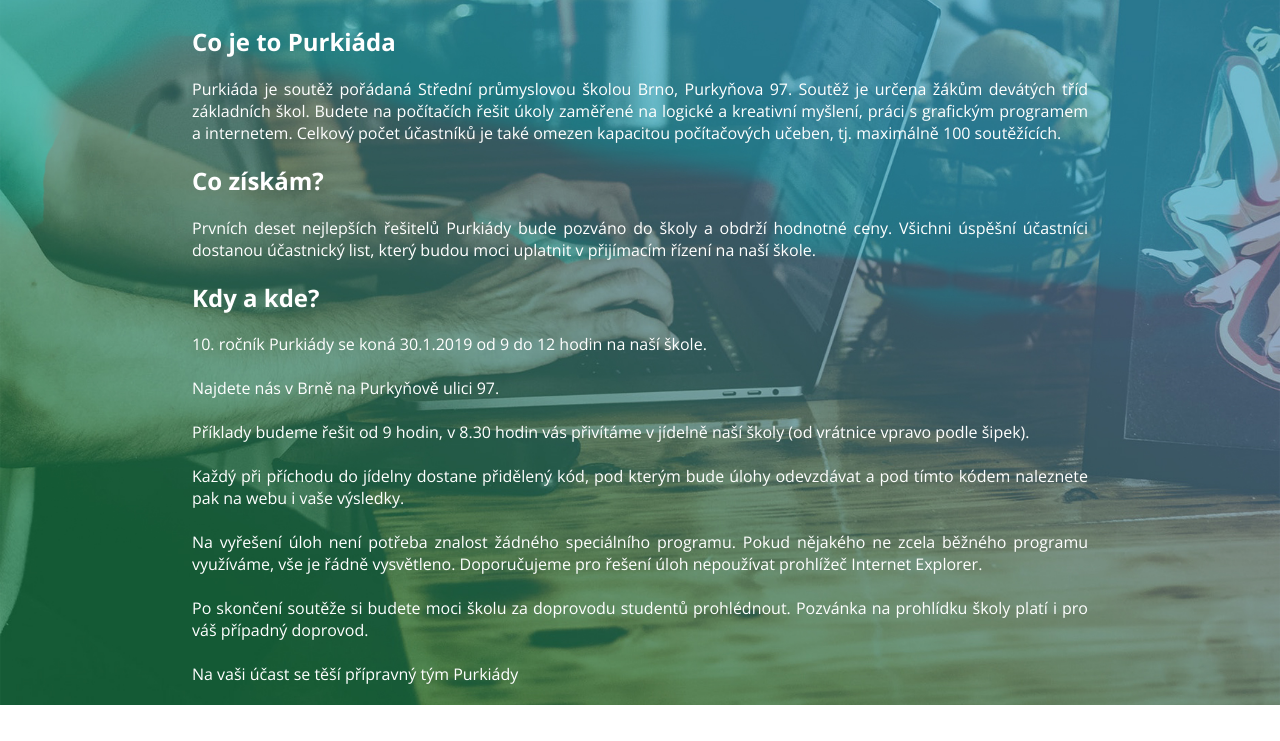
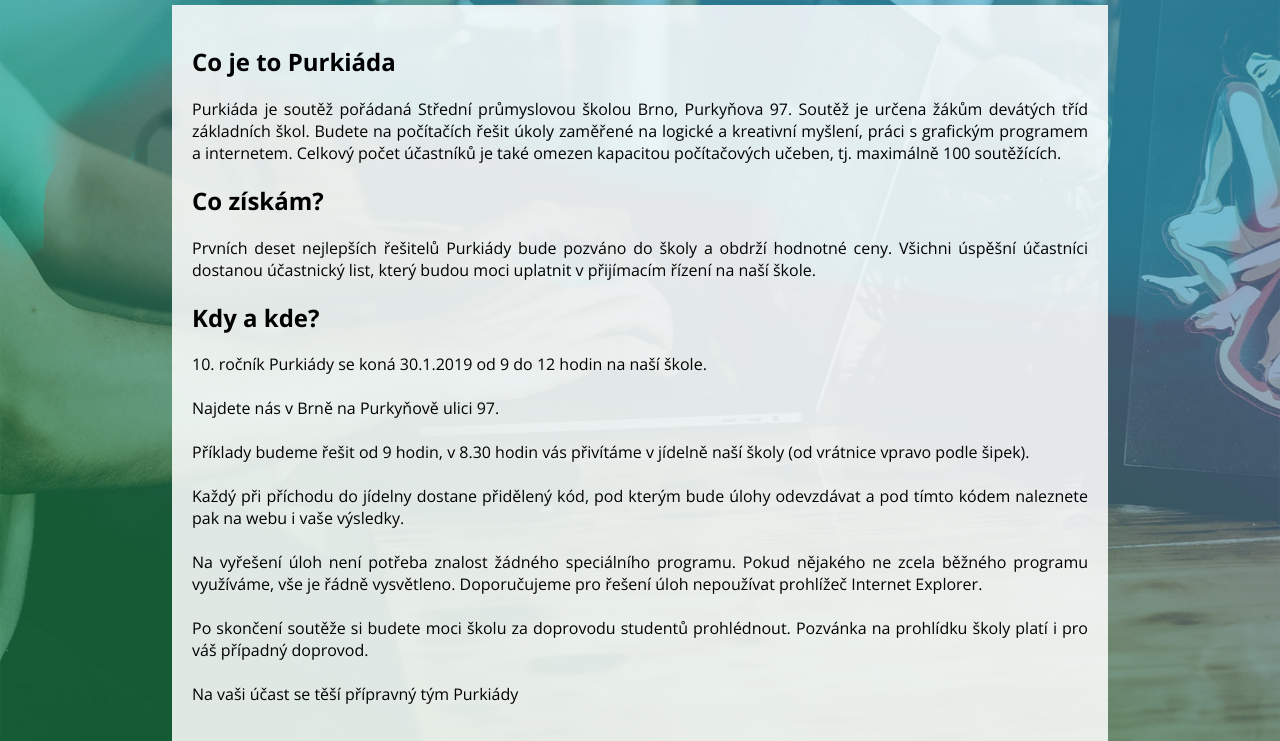
Before and after one commit to DohnalMichal/Purkiada, a website: page build/informace.html in a window 1280 px wide. Shown: the part 95-836 px from the top of the page. Before the commit the page ends 800 px from the top, so only its background shows below. Drawn offline with nearby package versions, Linux system fonts and the light colour scheme.

Commit message:
Fixed paths

```diff
--- a/source/sass/_info.scss
+++ b/source/sass/_info.scss
@@ -5,15 +5,13 @@
     left: 50%;
     text-align: justify;
     margin-top: 100px;
+    background: rgba(255, 255, 255, 0.863);
+    padding: 20px;
 }
 
 .informace h2{
-    color: #fff;
+    color: rgb(0, 0, 0);
 }
 .informace p{
-    color: #fff;
+    color: rgb(0, 0, 0);
 }
-.wrapper{
-    background-color: white;
-    box-shadow: 10px 10px 5px 0px rgba(0,0,0,0.75);
-}
```
Also changed, not shown: build/assets/css/main.min.css, build/fotogalerie.html, build/informace.html, build/prihlaska.html, build/vysledky.html, build/zadani.html.
